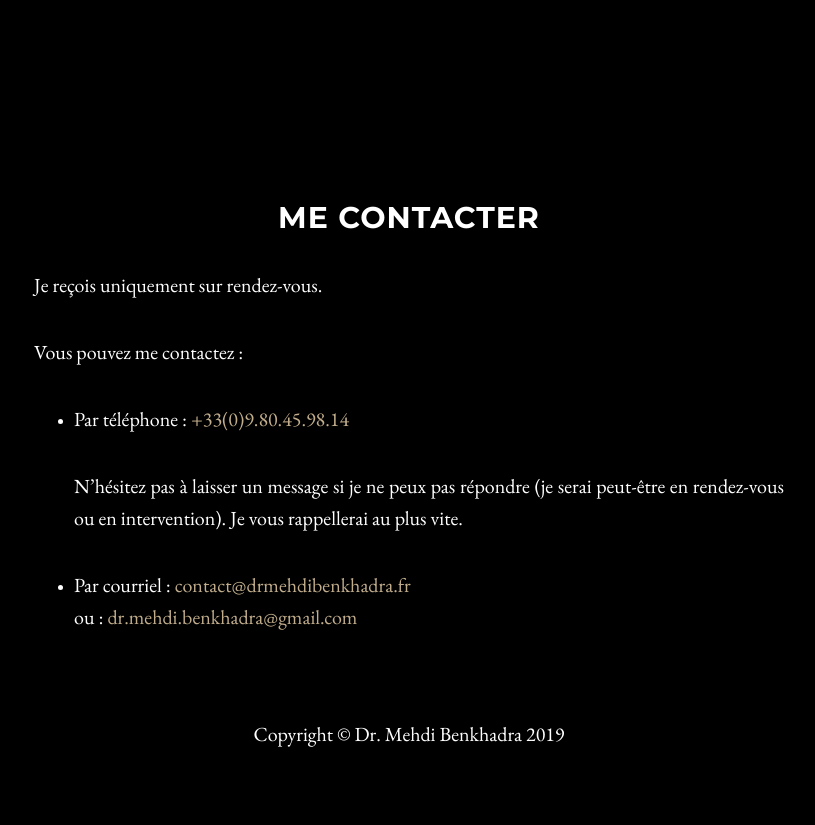
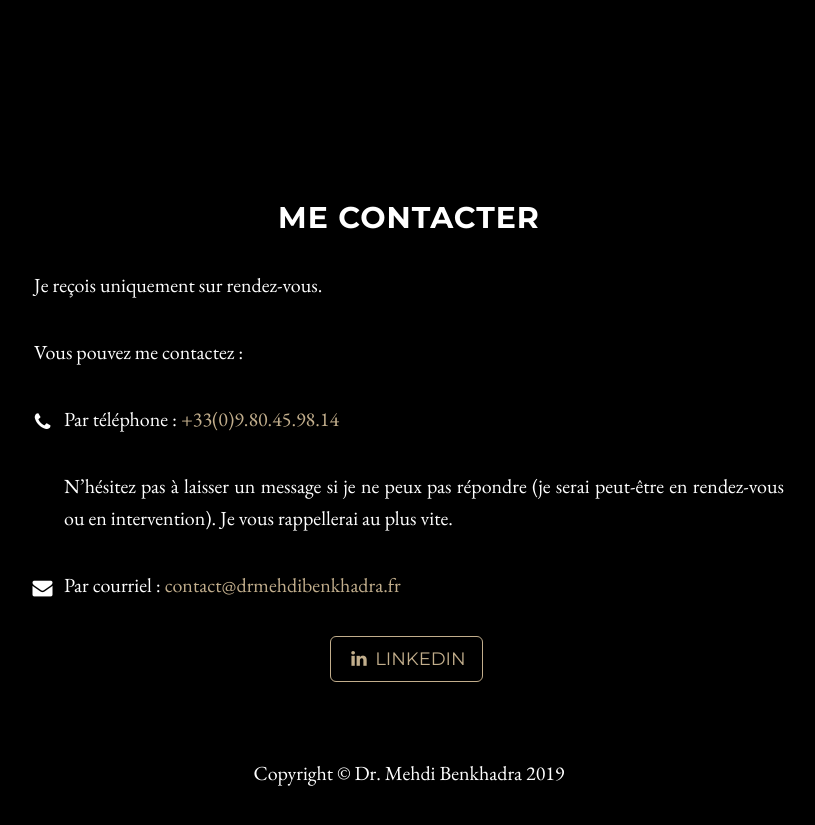
Before and after one commit to DrYak/drmehdibenkhadra-fr, a Jekyll site: the page built from index.md, in a window 1280 px wide and 900 px high, scrolled down 5599 px, cut to the strip 61-886 px from the top of the window. Shown: the whole strip, without its empty margins (231-1046 px from the left). Built offline with Jekyll 4.4.1, drawn with Linux system fonts in a browser that asks for light colours; before the commit the page ends 6460 px from its top, so only the background shows below that.

```diff
--- a/_config.yml
+++ b/_config.yml
@@ -16,6 +16,10 @@ color:
 # Footer settings
 footer: Dr. Mehdi Benkhadra
 
+social:
+  - title: linkedin
+    url: https://www.linkedin.com/in/mehdi-benkhadra-md-phd-574819196/
+
 # Build settings
 markdown:   kramdown
 permalink:  pretty
--- a/style.css
+++ b/style.css
@@ -9,12 +9,7 @@ section div div p img {
    margin-left: 30px;
 }
 
-section div div p {
+section div div p, section div div ul li {
    text-align: justify;
    min-width: 150px
 }
-
-section div div ul li {
-   text-align: justify;
-   min-width: 150px
-}
```
Also changed, not shown: _sections/contact.md (+7 -3 lines), index.md (+1 -1 lines).
